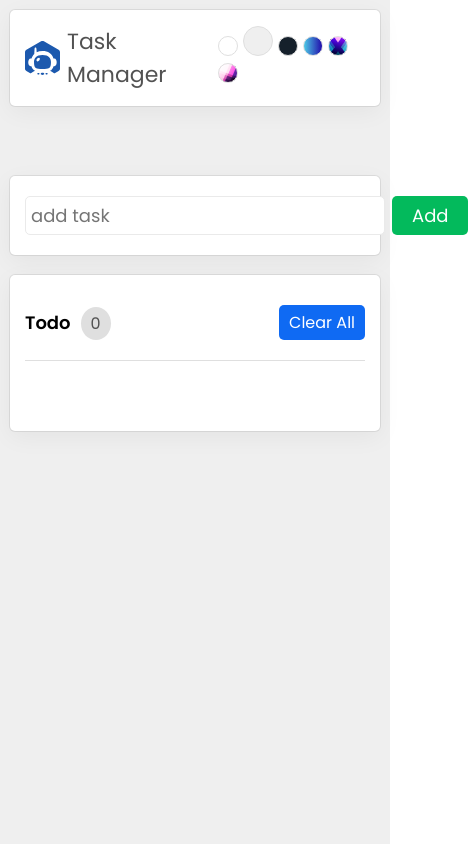
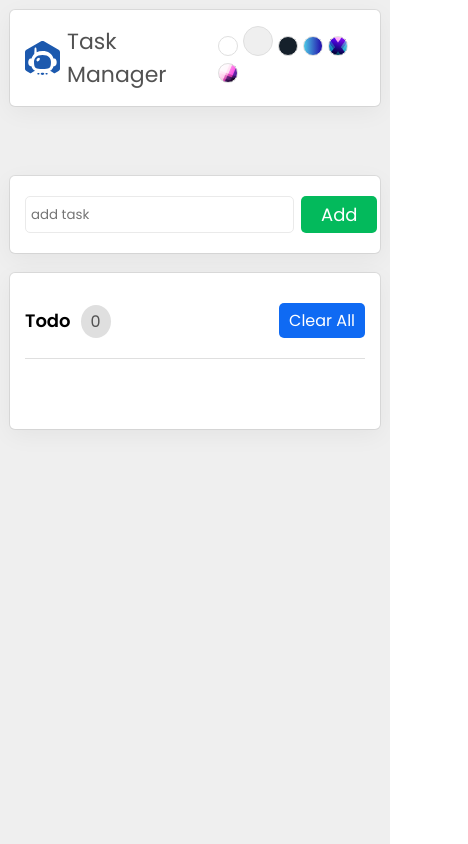
Before and after one commit to ajit77shinde/taskmanager-react, a React (Create React App) app: page / in a window 390 px wide. Shown: the whole page, 468 px wide, since content can reach past the window. Built offline with nearby package versions, Linux system fonts and the light colour scheme.

Commit message:
added chaned to solve responsive issued

```diff
--- a/src/index.css
+++ b/src/index.css
@@ -116,11 +116,11 @@
   padding: 5px 5px;
   border: 1px solid #eaeaea;
   border-radius: 5px;
-  font-size: 18px;
+  /* font-size: 18px; */
 }
 
 .addTask form input:focus {
-  outline: 0.5px solid #eaeaea;
+  outline: 0.5px solid rgba(192, 18, 192, 0.667);
 }
 
 .addTask form button {
```
